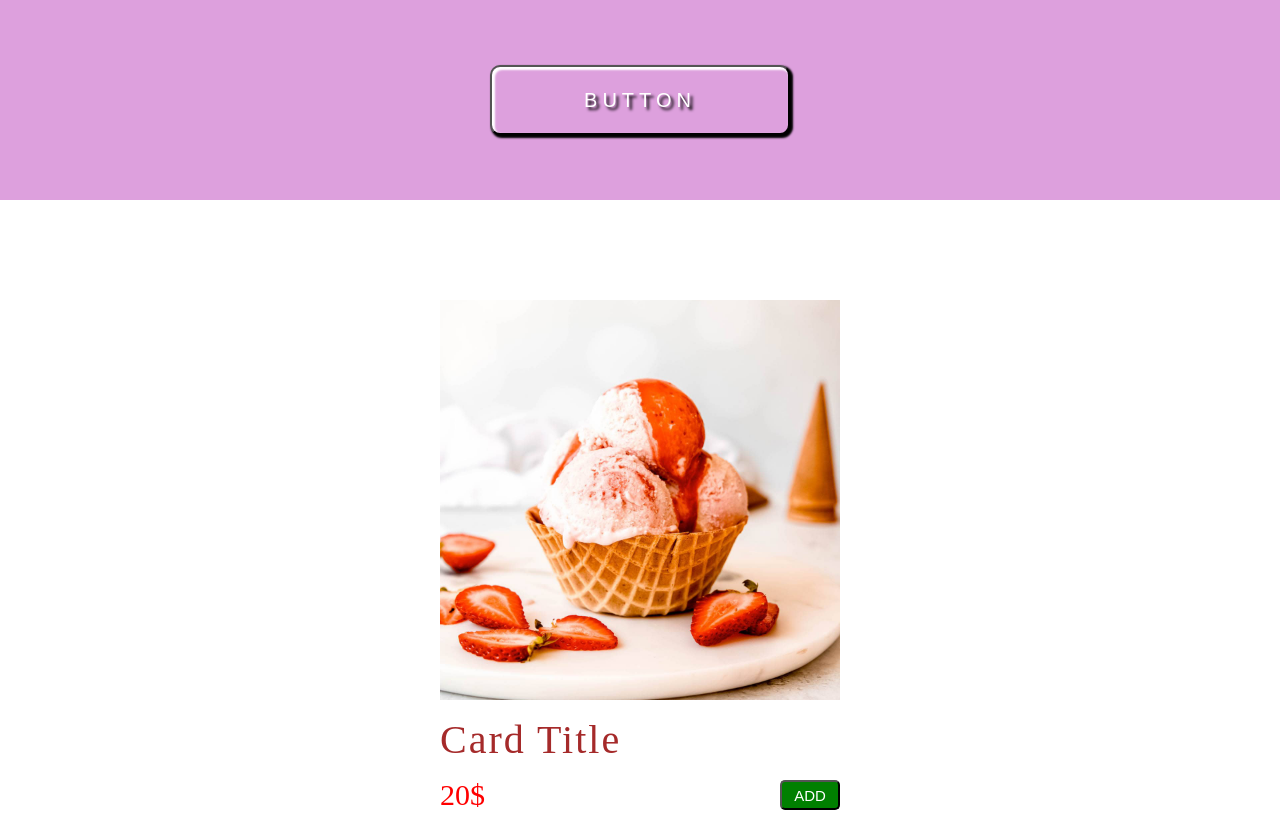
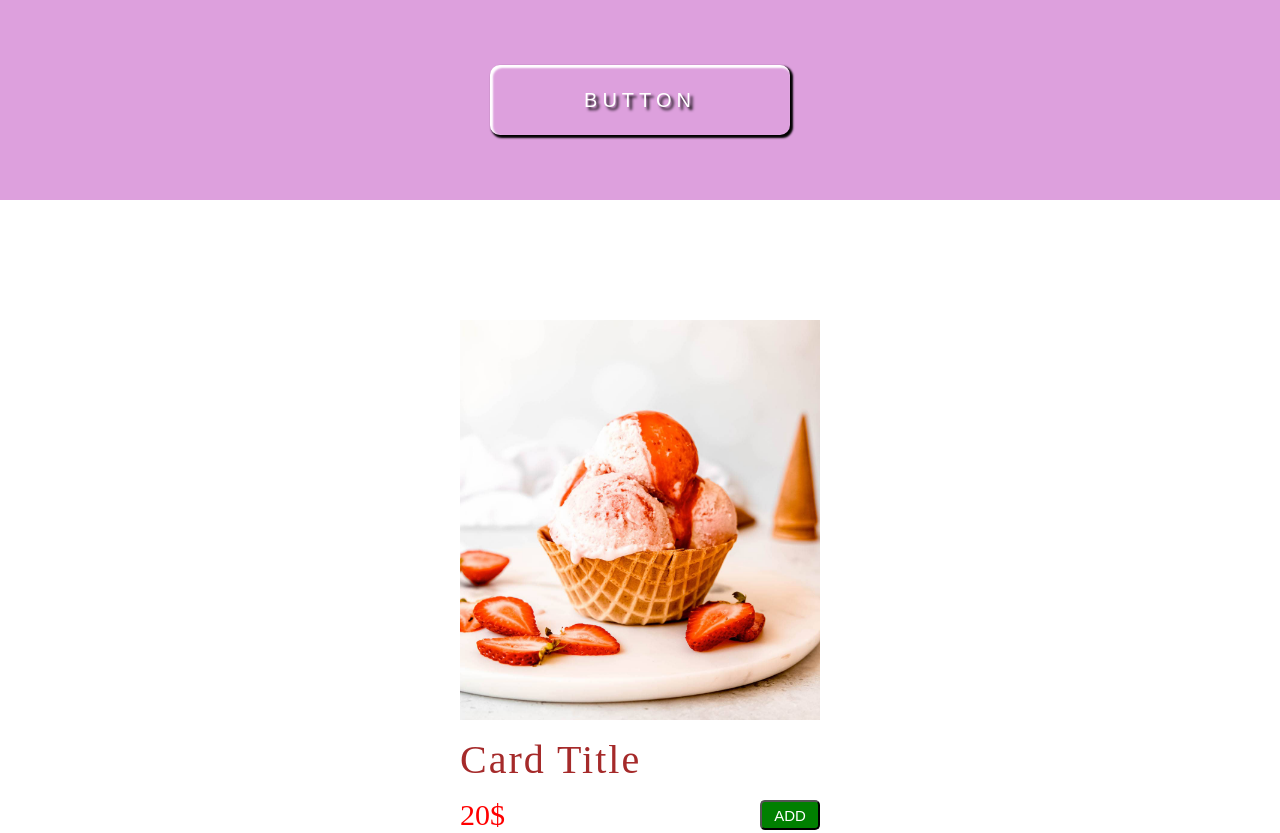
Before and after one commit to GioJIkia/giorgi-jikia-homework_8-, a plain HTML site: page index.html in a window 1280 px wide. Shown: the top 833 px of the page. Drawn offline with Linux system fonts and the light colour scheme.

Commit message:
change "me-2 davaleba" styles in style.css file and add div in index.html file

```diff
--- a/css/style.css
+++ b/css/style.css
@@ -19,6 +19,7 @@
   color: white;
   text-shadow: 3px 3px 3px black;
   border-radius: 10px;
+  border: none;
   box-shadow: 2px 2px 2px 1px black, inset 2px 2px 2px 1px white;
 }
 .davaleba-1-button:active {
@@ -30,24 +31,26 @@
   display: flex;
   justify-content: center;
   align-items: center;
+  margin-top: 100px;
 }
 .article-card {
-  margin-top: 100px;
   width: 400px;
   display: flex;
   flex-direction: column;
   row-gap: 20px;
+  transition: 1s linear;
+  padding: 20px;
+  cursor: pointer;
+}
+.card-img-box {
   overflow: hidden;
-  transition-property: box-shadow, overflow;
-  transition-duration: 1s;
+  height: 400px;
 }
 .card-image {
   width: 100%;
-  height: 400px;
+  height: 100%;
   object-fit: cover;
-  overflow: hidden;
-  transition-property: filter, transform;
-  transition-duration: 1s;
+  transition: 1s linear;
 }
 .card-title {
   font-size: 40px;
@@ -71,11 +74,12 @@
   border-radius: 5px;
 }
 .article-card:hover {
-  box-shadow: -4px -4px 2px 1px black, inset -4px -4px 2px 1px white;
+  box-shadow: 0 0 20px pink, 0 0 30px #ff4da6, 0 0 40px #ff4da6,
+    0 0 50px #ff4da6, 0 0 60px #ff4da6, 0 0 70px #ff4da6, 0 0 80px #ff4da6;
 }
 .article-card:hover .card-image {
   filter: grayscale(100%);
-  transform: scaleX(1.5);
+  transform: scale(1.5);
 }
 /* me-3 davaleba */
 .davaleba-3 {
--- a/index.html
+++ b/index.html
@@ -16,11 +16,13 @@
       <!-- me-2 davaleba -->
       <div class="article-card-container">
         <article class="article-card">
+          <div class="card-img-box">
           <img
             src="Ice-Cream-cup-image.png"
             alt="white-buildings; bridge-between- buildings; sunshine"
             class="card-image"
           />
+          </div>
           <h1 class="card-title">Card Title</h1>
           <div class="article-card-price-and-button-container">
             <h2 class="product-price">20$</h2>
```
